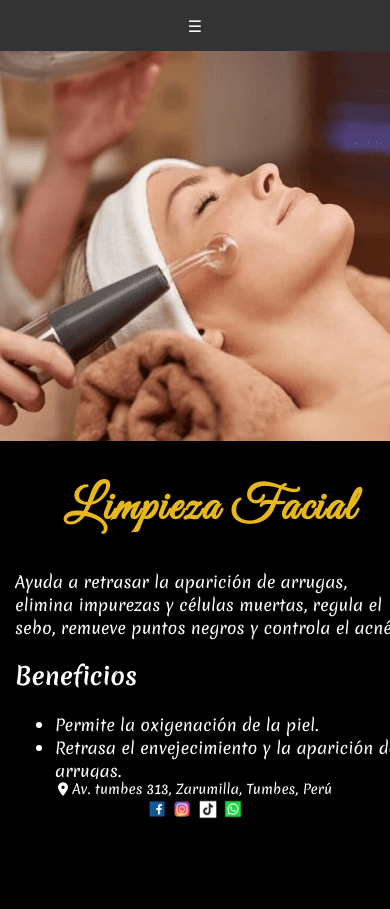
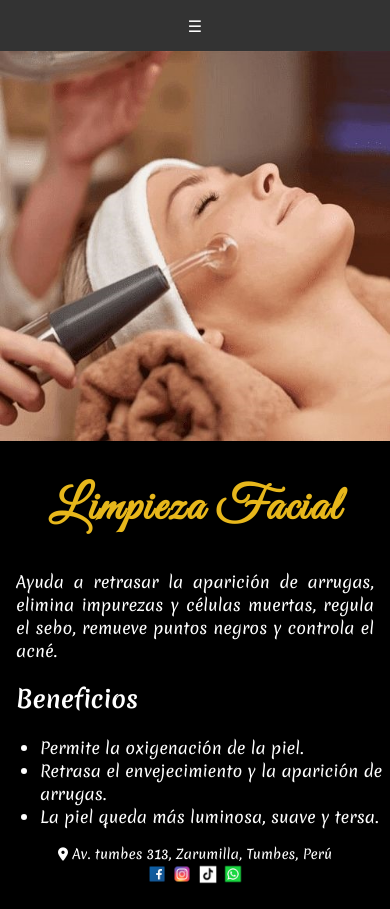
Before and after one commit to nellysa3/zzzz-t2-EFSRT, a plain HTML site: page paginas/tratamiento01.html in a window 390 px wide. Before the commit the page ends 844 px from the top, so only its background shows below. Drawn offline with Linux system fonts and the light colour scheme.

Commit message:
quitar overflow 2

```diff
--- a/css/styles.css
+++ b/css/styles.css
@@ -166,7 +166,7 @@ nav li:hover .dropdown {
 #maintto {
     display: flex;
     flex-direction: row;
-    overflow-x: hidden;
+    /*overflow-x: hidden;*/
 }
 
 #maintto>div {
@@ -313,6 +313,18 @@ figure figubicanos {
     #maintto>div {
         width: 100%;
     }
+    #divtto {
+        padding-left: 0px;
+        padding-right: 0px;
+    }
+    #divtto p {
+        text-align: justify;
+        padding-left: 1rem;
+        padding-right: 1rem;
+    }
+    #divtto h2 {
+        padding-left: 1rem;
+    }
 }
 
 /* Tabletas (769px a 1024px) */
```
